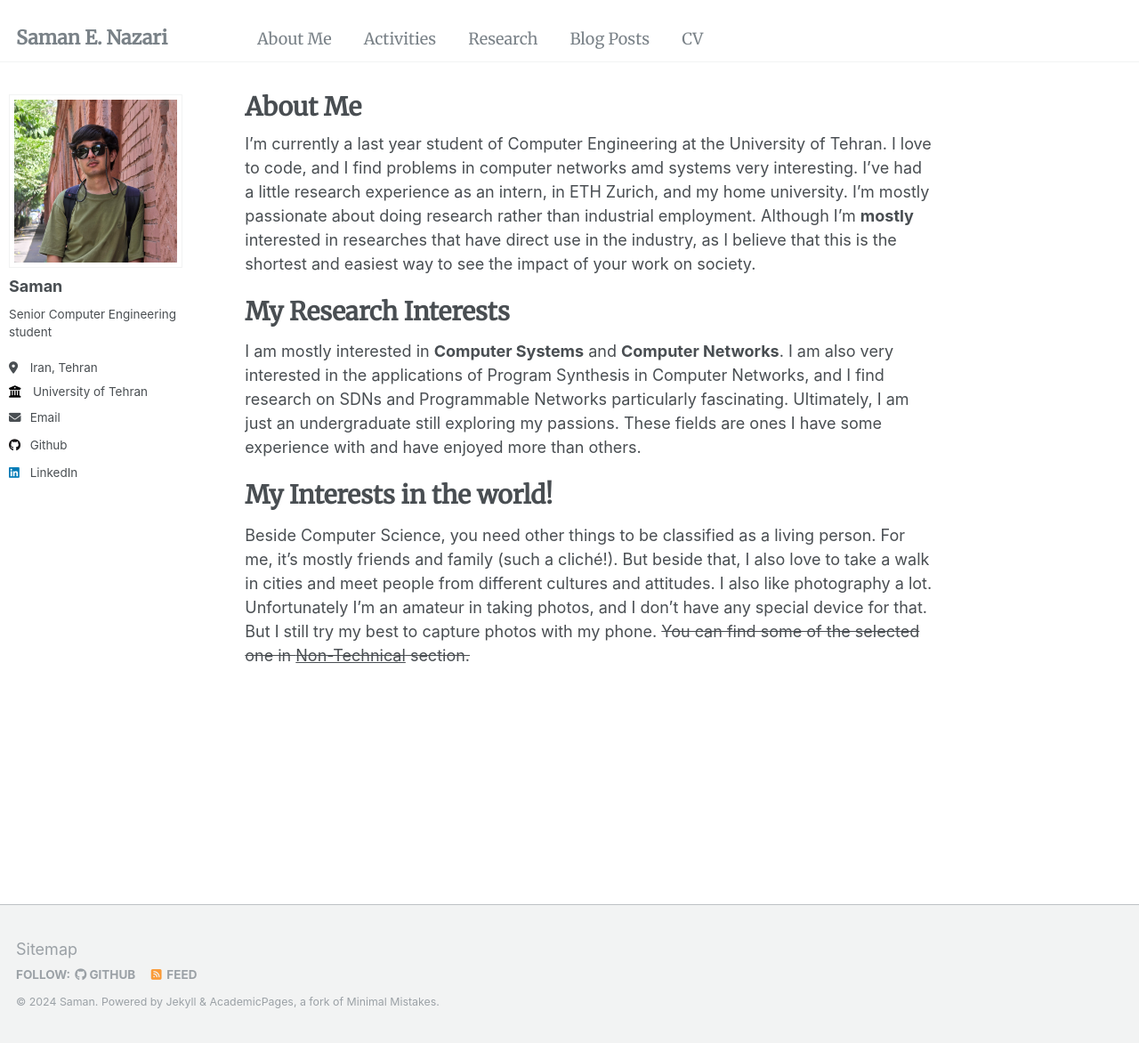
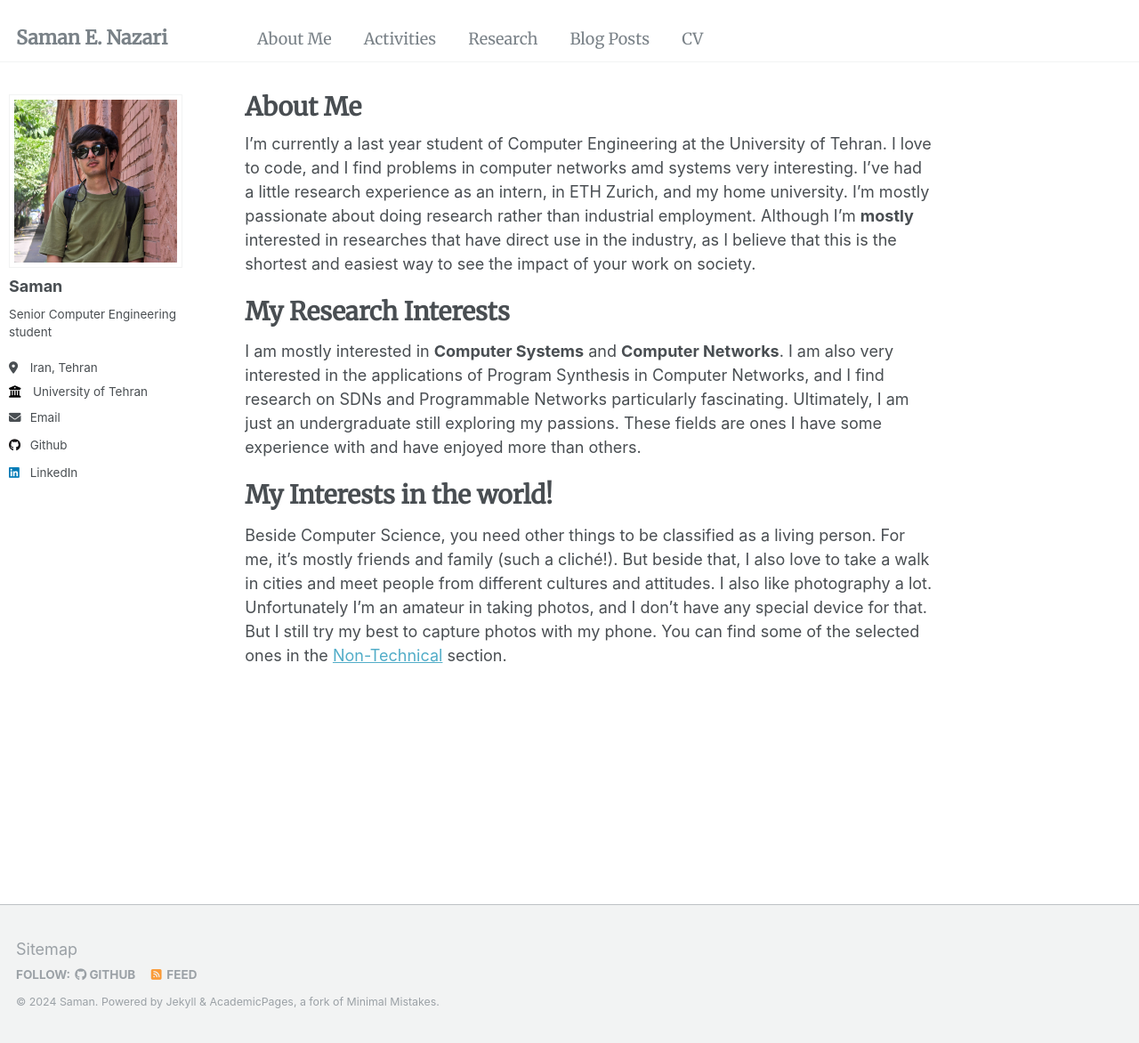
Before and after one commit to SamanEN/SamanEN.github.io, a Jekyll site: the page built from _pages/about.md, in a window 1280 px wide and 1172 px high. Shown: the whole window at 89% size. Built offline with Jekyll 4.4.1, drawn with Linux system fonts in a browser that asks for light colours.

Commit message:
Update about me page

```diff
--- a/_pages/about.md
+++ b/_pages/about.md
@@ -17,4 +17,4 @@ I am mostly interested in **Computer Systems** and **Computer Networks**. I am a
 My Interests in the world!
 ====
 
-Beside Computer Science, you need other things to be classified as a living person. For me, it's mostly friends and family (such a cliché!). But beside that, I also love to take a walk in cities and meet people from different cultures and attitudes. I also like photography a lot. Unfortunately I'm an amateur in taking photos, and I don't have any special device for that. But I still try my best to capture photos with my phone. ~~You can find some of the selected one in [Non-Technical](/non-technical) section.~~
+Beside Computer Science, you need other things to be classified as a living person. For me, it's mostly friends and family (such a cliché!). But beside that, I also love to take a walk in cities and meet people from different cultures and attitudes. I also like photography a lot. Unfortunately I'm an amateur in taking photos, and I don't have any special device for that. But I still try my best to capture photos with my phone. You can find some of the selected ones in the [Non-Technical](/non-technical) section.
```
